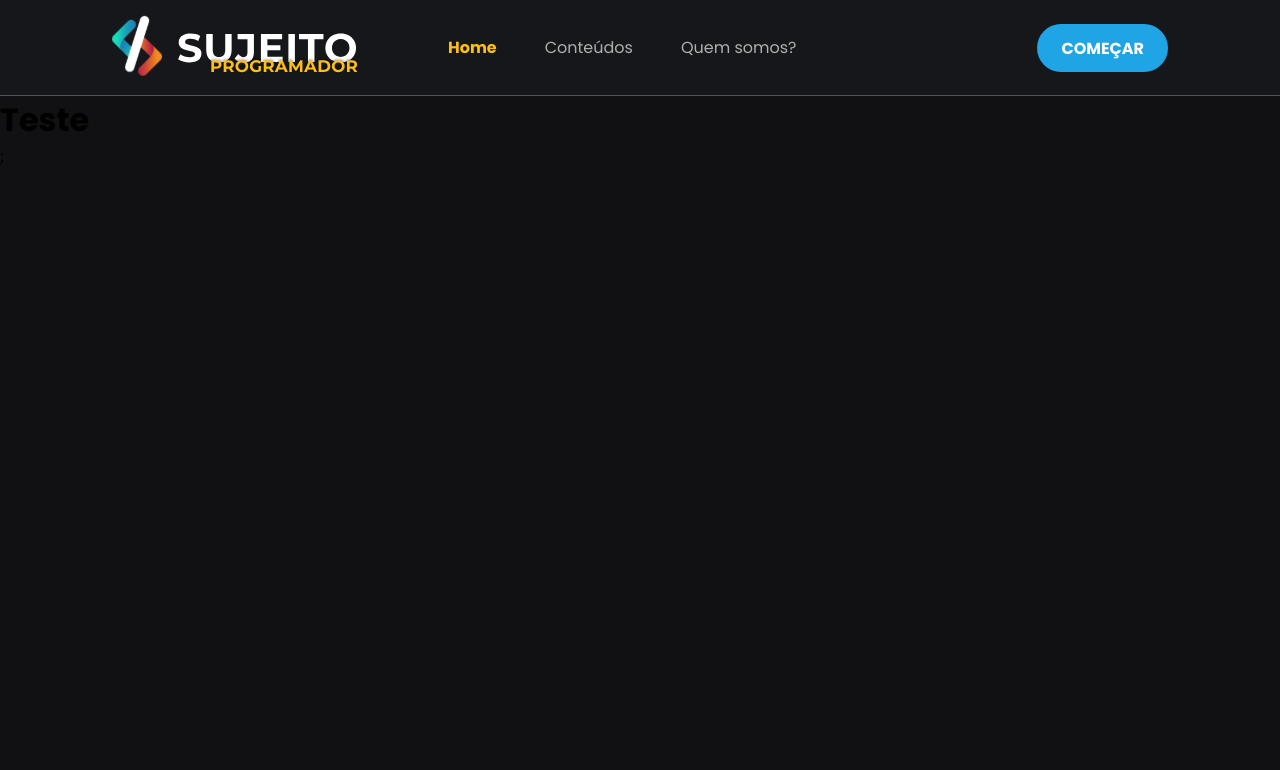
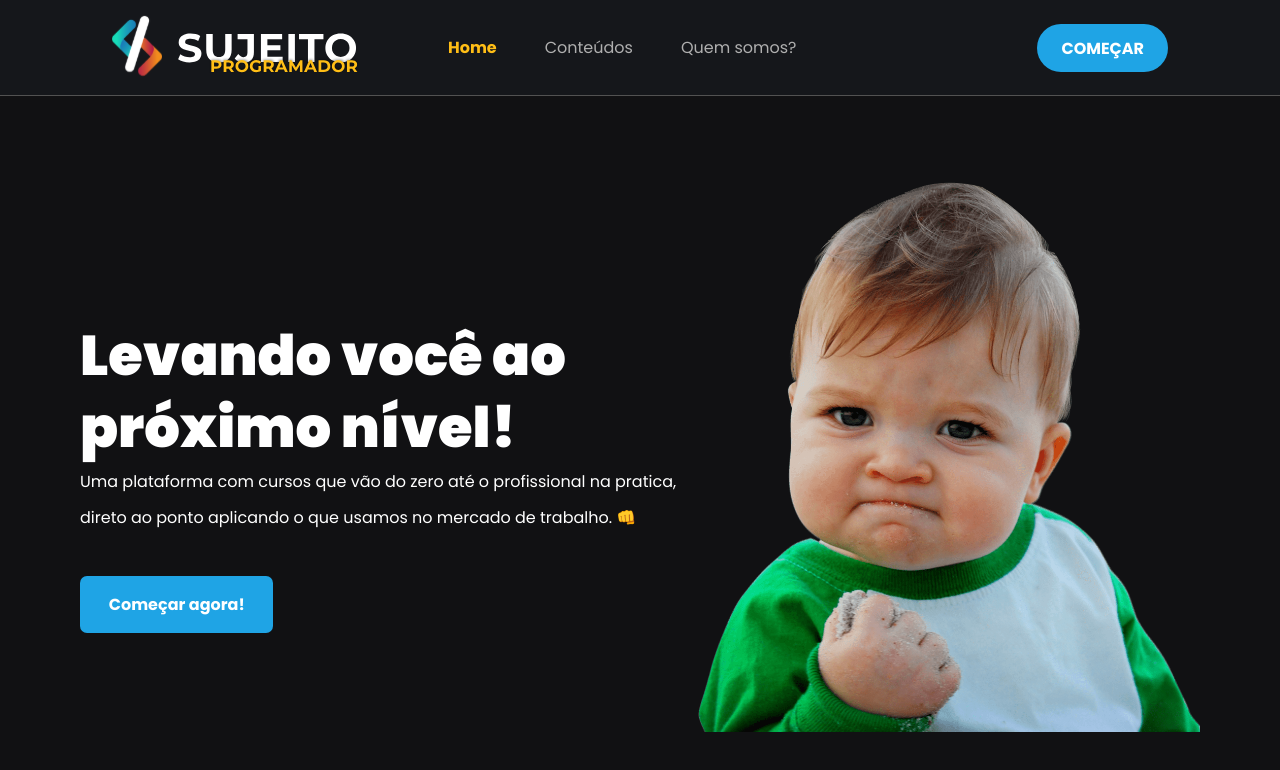
Before and after one commit to Greg-design/Projeto-com-Next-Js, a Next.js app: page / in a window 1280 px wide. Shown: the top 770 px of the page. Built offline with nearby package versions, Linux system fonts and the light colour scheme.

Commit message:
começando a criar a página Home

```diff
--- a/src/pages/index.tsx
+++ b/src/pages/index.tsx
@@ -1,7 +1,28 @@
+import Head from "next/head";
+import styles from "../styles/home.module.scss";
+
 export default function Home() {
   return (
     <>
-      <h1>Teste</h1>
+      <Head>
+        <title>Apaixonado por tecnologia</title>
+      </Head>
+      <main className={styles.container}>
+        <div className={styles.containerHeader}>
+          <section className={styles.ctaText}>
+            <h1>Levando você ao próximo nível!</h1>
+            <span>
+              Uma plataforma com cursos que vão do zero até o profissional na pratica, direto ao ponto aplicando o que
+              usamos no mercado de trabalho. 👊
+            </span>
+
+            <a>
+              <button>Começar agora!</button>
+            </a>
+          </section>
+          <img src="/images/babyvictory.png" alt="Conteúdos Sujeito Programdor" />
+        </div>
+      </main>
     </>
   );
 }
--- /dev/null
+++ b/src/styles/home.module.scss
@@ -0,0 +1,45 @@
+.container{
+    display: block;
+}
+
+.containerHeader{
+    min-height: calc(100vh - 5rem);
+    margin: 0 auto;
+    max-width: 1120px;
+
+    display: flex;
+    align-items: center;
+    justify-content: space-between;
+
+    img{
+        max-width: 520px;
+    }
+}
+
+.ctaText{
+    max-width: 600px;
+
+    h1{
+        font-size: 3.5rem;
+        line-height: 4.5rem;
+        font-weight: 900;
+        margin-top: 2.5rem;
+        color: var(--white);
+    }
+
+    span{
+        font-size: 1rem;
+        line-height: 2.25rem;
+        color: var(--white);
+    }
+
+    button{
+        background-color: var(--blue-900);
+        border: 0;
+        padding: 1rem 1.8rem;
+        margin-top: 2.5rem;
+        border-radius: 7px;
+        color: var(--white);
+        font-weight: bold;
+    }
+}
```
Also changed, not shown: public/images/babyvictory.png (added).
